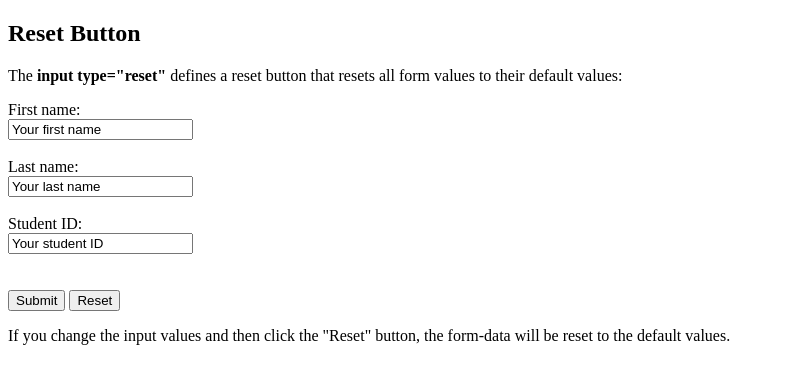
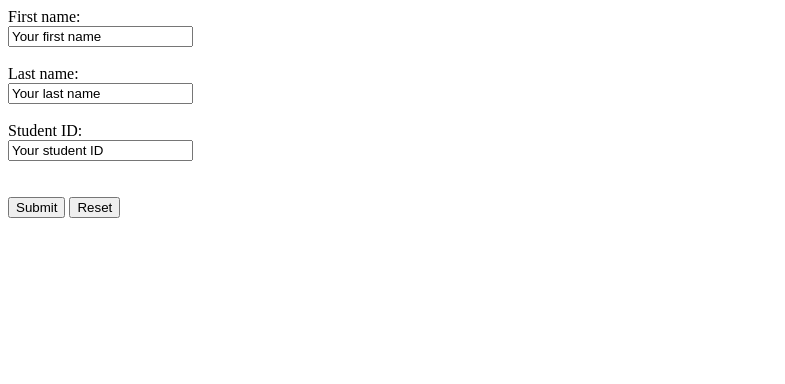
Before and after one commit to Alaiaaaaaa/exercise09.github.io, a plain HTML site: page index.html in a window 1280 px wide. Shown: the whole page, without its empty margins (0-785 px from the left). Drawn offline with Linux system fonts and the light colour scheme.

Commit message:
Update index.html

```diff
--- a/index.html
+++ b/index.html
@@ -1,10 +1,6 @@
 <!DOCTYPE html>
 <html>
 <body>
-
-<h2>Reset Button</h2>
-
-<p>The <strong>input type="reset"</strong> defines a reset button that resets all form values to their default values:</p>
 
 <form action="/action_page.php">
   <label for="fname">First name:</label><br>
@@ -17,7 +13,5 @@
   <input type="reset" value="Reset">
 </form>
 
-<p>If you change the input values and then click the "Reset" button, the form-data will be reset to the default values.</p>
-
 </body>
 </html>
```
